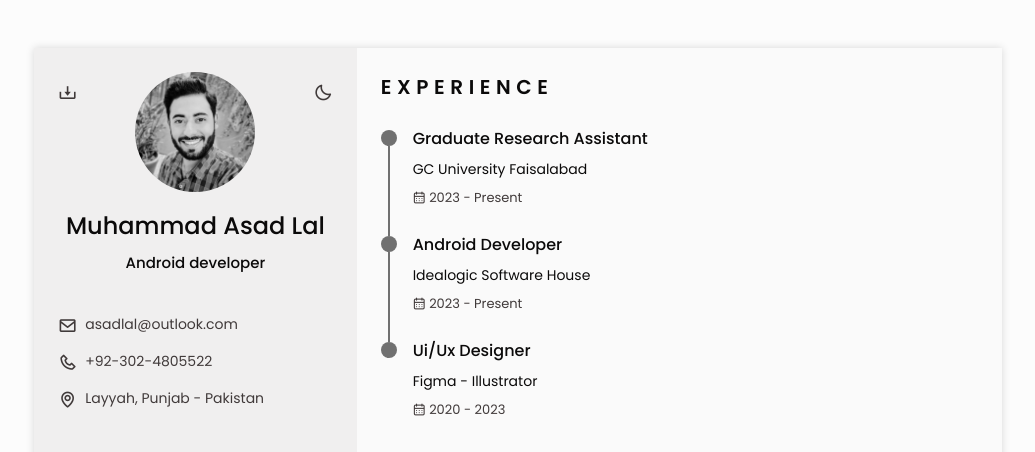
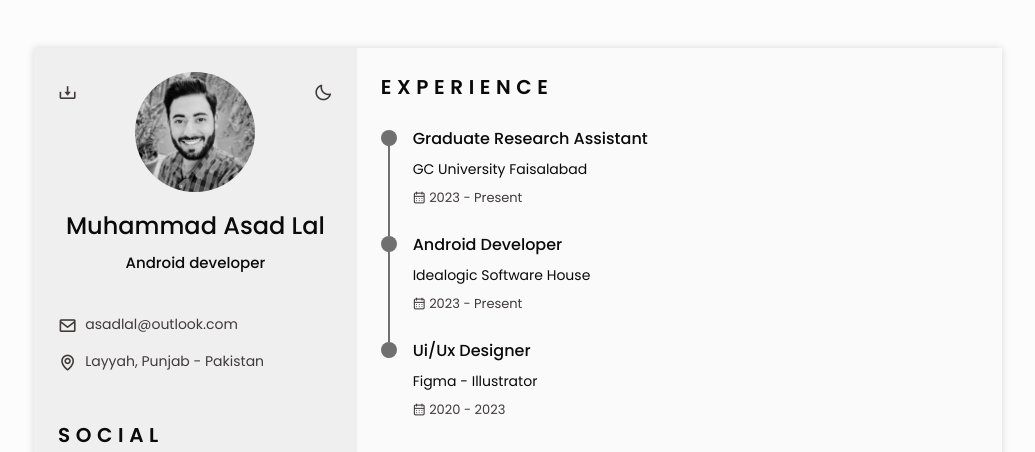
Before and after one commit to asadlal/resume, a plain HTML site: page index.html in a window 1280 px wide. Shown: the top 452 px of the page, without its empty margins (122-1157 px from the left). Drawn offline with nearby package versions, Linux system fonts and the light colour scheme.

Commit message:
update resume

```diff
--- a/index.html
+++ b/index.html
@@ -103,9 +103,9 @@
                                     <i class='bx bx-envelope home__icon' ></i> asadlal@outlook.com
                                 </span>
 
-                                <span class="home__information">
+                                <!-- <span class="home__information">
                                     <i class='bx bx-phone home__icon' ></i> +92-302-4805522
-                                </span>
+                                </span> -->
 
                                 <span class="home__information">
                                     <i class='bx bx-map home__icon' ></i> Layyah, Punjab - Pakistan
```
